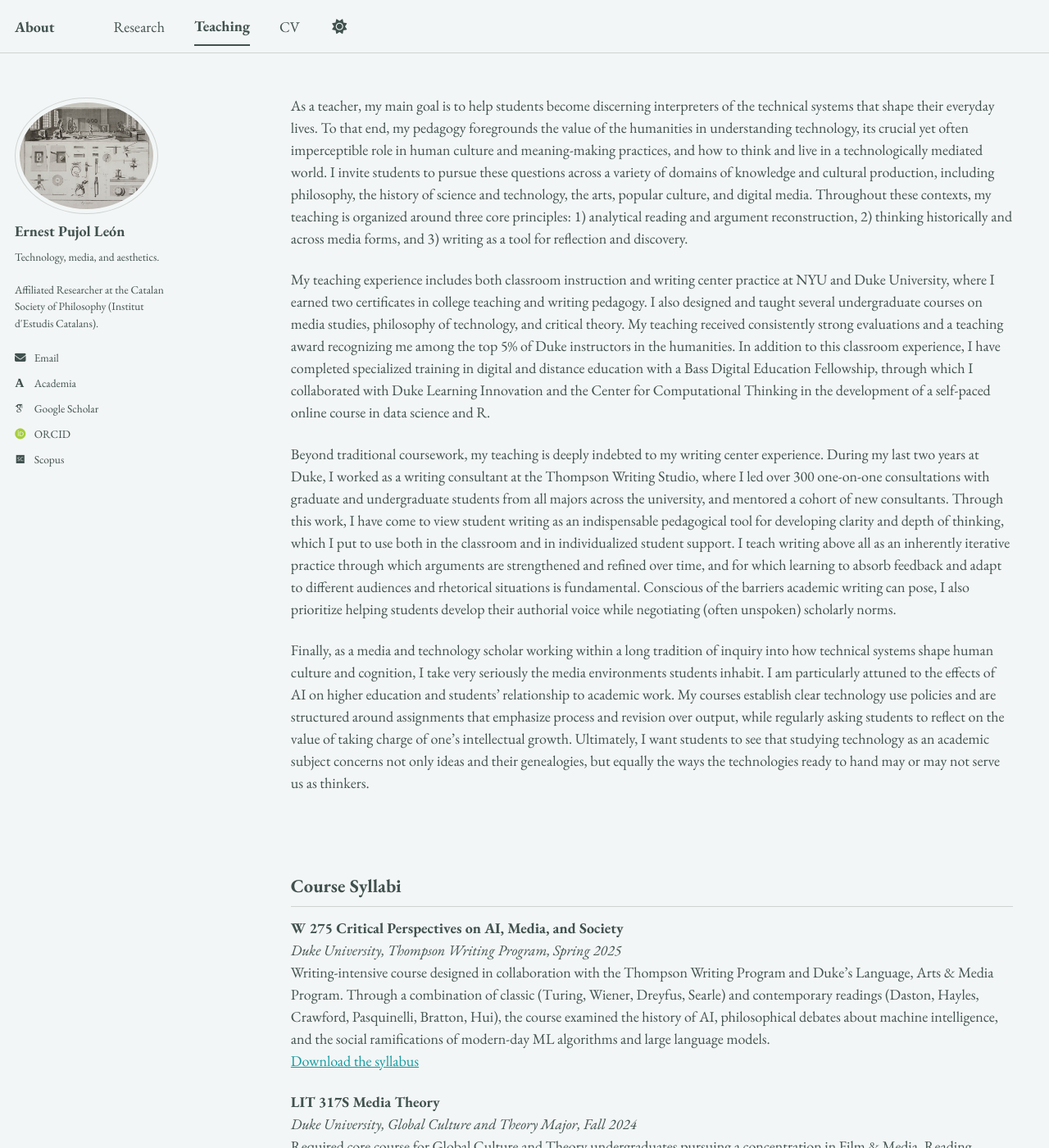
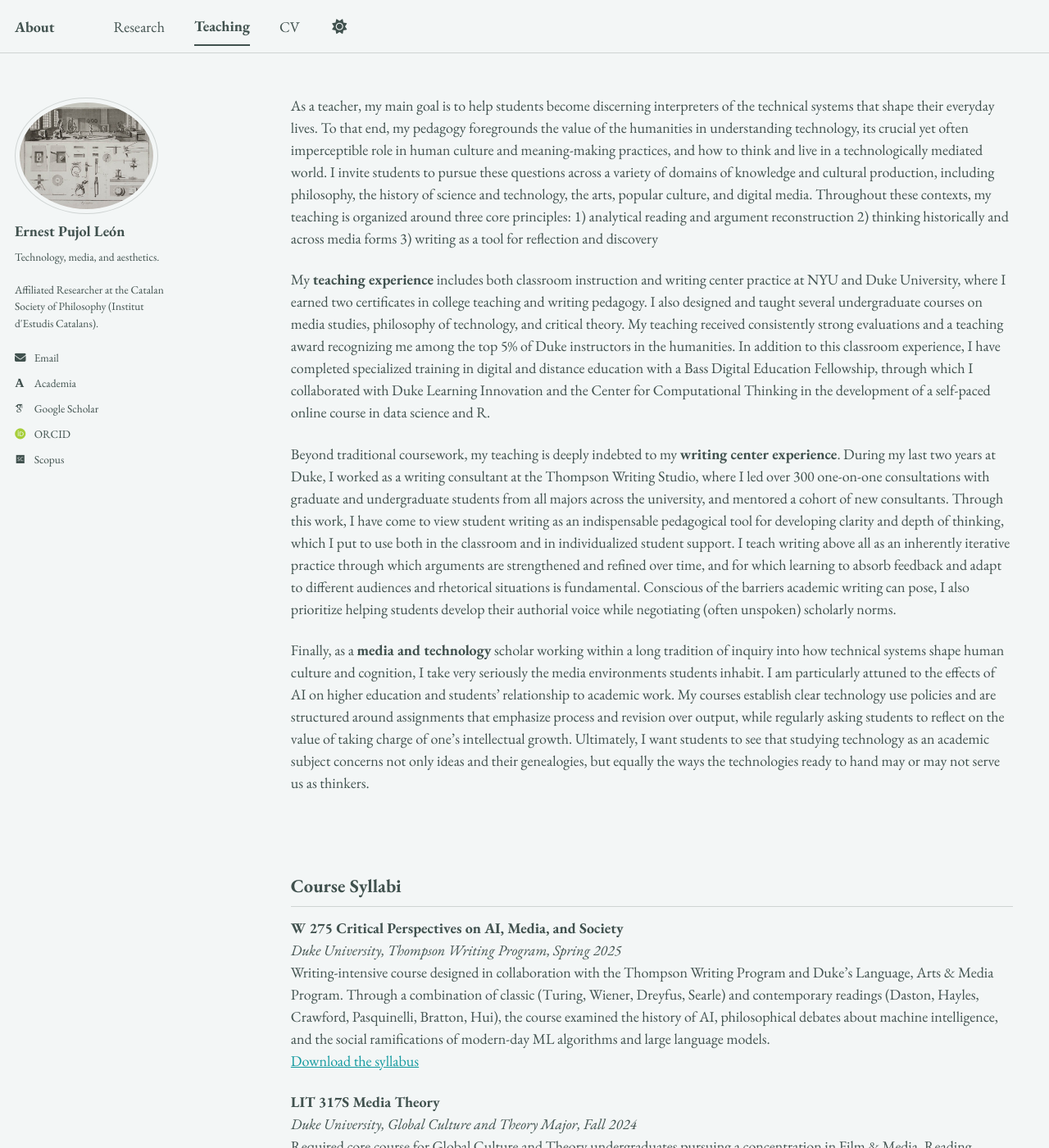
Before and after one commit to epujol90/epujol90.github.io, a Jekyll site: the page built from _pages/teaching.md, in a window 1280 px wide and 1400 px high. Shown: the whole window at 82% size. Built offline with Jekyll 4.4.1, drawn with Linux system fonts in a browser that asks for light colours; some web fonts are replaced; a script bundle is joined from its source files by our own code; library files that are not in the unit come from our copies.

Commit message:
Update teaching.md

```diff
--- a/_pages/teaching.md
+++ b/_pages/teaching.md
@@ -5,13 +5,16 @@ permalink: /teaching/
 author_profile: true
 ---
 
-As a teacher, my main goal is to help students become discerning interpreters of the technical systems that shape their everyday lives. To that end, my pedagogy foregrounds the value of the humanities in understanding technology, its crucial yet often imperceptible role in human culture and meaning-making practices, and how to think and live in a technologically mediated world. I invite students to pursue these questions across a variety of domains of knowledge and cultural production, including philosophy, the history of science and technology, the arts, popular culture, and digital media. Throughout these contexts, my teaching is organized around three core principles: 1) analytical reading and argument reconstruction, 2) thinking historically and across media forms, and 3) writing as a tool for reflection and discovery.
+As a teacher, my main goal is to help students become discerning interpreters of the technical systems that shape their everyday lives. To that end, my pedagogy foregrounds the value of the humanities in understanding technology, its crucial yet often imperceptible role in human culture and meaning-making practices, and how to think and live in a technologically mediated world. I invite students to pursue these questions across a variety of domains of knowledge and cultural production, including philosophy, the history of science and technology, the arts, popular culture, and digital media. Throughout these contexts, my teaching is organized around three core principles:
+1) analytical reading and argument reconstruction
+2) thinking historically and across media forms
+3) writing as a tool for reflection and discovery
 
-My teaching experience includes both classroom instruction and writing center practice at NYU and Duke University, where I earned two certificates in college teaching and writing pedagogy. I also designed and taught several undergraduate courses on media studies, philosophy of technology, and critical theory. My teaching received consistently strong evaluations and a teaching award recognizing me among the top 5% of Duke instructors in the humanities. In addition to this classroom experience, I have completed specialized training in digital and distance education with a Bass Digital Education Fellowship, through which I collaborated with Duke Learning Innovation and the Center for Computational Thinking in the development of a self-paced online course in data science and R.
+My **teaching experience** includes both classroom instruction and writing center practice at NYU and Duke University, where I earned two certificates in college teaching and writing pedagogy. I also designed and taught several undergraduate courses on media studies, philosophy of technology, and critical theory. My teaching received consistently strong evaluations and a teaching award recognizing me among the top 5% of Duke instructors in the humanities. In addition to this classroom experience, I have completed specialized training in digital and distance education with a Bass Digital Education Fellowship, through which I collaborated with Duke Learning Innovation and the Center for Computational Thinking in the development of a self-paced online course in data science and R.
 
-Beyond traditional coursework, my teaching is deeply indebted to my writing center experience. During my last two years at Duke, I worked as a writing consultant at the Thompson Writing Studio, where I led over 300 one-on-one consultations with graduate and undergraduate students from all majors across the university, and mentored a cohort of new consultants. Through this work, I have come to view student writing as an indispensable pedagogical tool for developing clarity and depth of thinking, which I put to use both in the classroom and in individualized student support. I teach writing above all as an inherently iterative practice through which arguments are strengthened and refined over time, and for which learning to absorb feedback and adapt to different audiences and rhetorical situations is fundamental. Conscious of the barriers academic writing can pose, I also prioritize helping students develop their authorial voice while negotiating (often unspoken) scholarly norms.
+Beyond traditional coursework, my teaching is deeply indebted to my **writing center experience**. During my last two years at Duke, I worked as a writing consultant at the Thompson Writing Studio, where I led over 300 one-on-one consultations with graduate and undergraduate students from all majors across the university, and mentored a cohort of new consultants. Through this work, I have come to view student writing as an indispensable pedagogical tool for developing clarity and depth of thinking, which I put to use both in the classroom and in individualized student support. I teach writing above all as an inherently iterative practice through which arguments are strengthened and refined over time, and for which learning to absorb feedback and adapt to different audiences and rhetorical situations is fundamental. Conscious of the barriers academic writing can pose, I also prioritize helping students develop their authorial voice while negotiating (often unspoken) scholarly norms.
 
-Finally, as a media and technology scholar working within a long tradition of inquiry into how technical systems shape human culture and cognition, I take very seriously the media environments students inhabit. I am particularly attuned to the effects of AI on higher education and students’ relationship to academic work. My courses establish clear technology use policies and are structured around assignments that emphasize process and revision over output, while regularly asking students to reflect on the value of taking charge of one’s intellectual growth. Ultimately, I want students to see that studying technology as an academic subject concerns not only ideas and their genealogies, but equally the ways the technologies ready to hand may or may not serve us as thinkers.
+Finally, as a **media and technology** scholar working within a long tradition of inquiry into how technical systems shape human culture and cognition, I take very seriously the media environments students inhabit. I am particularly attuned to the effects of AI on higher education and students’ relationship to academic work. My courses establish clear technology use policies and are structured around assignments that emphasize process and revision over output, while regularly asking students to reflect on the value of taking charge of one’s intellectual growth. Ultimately, I want students to see that studying technology as an academic subject concerns not only ideas and their genealogies, but equally the ways the technologies ready to hand may or may not serve us as thinkers.
 <br>
 <br>
 <br>
```
